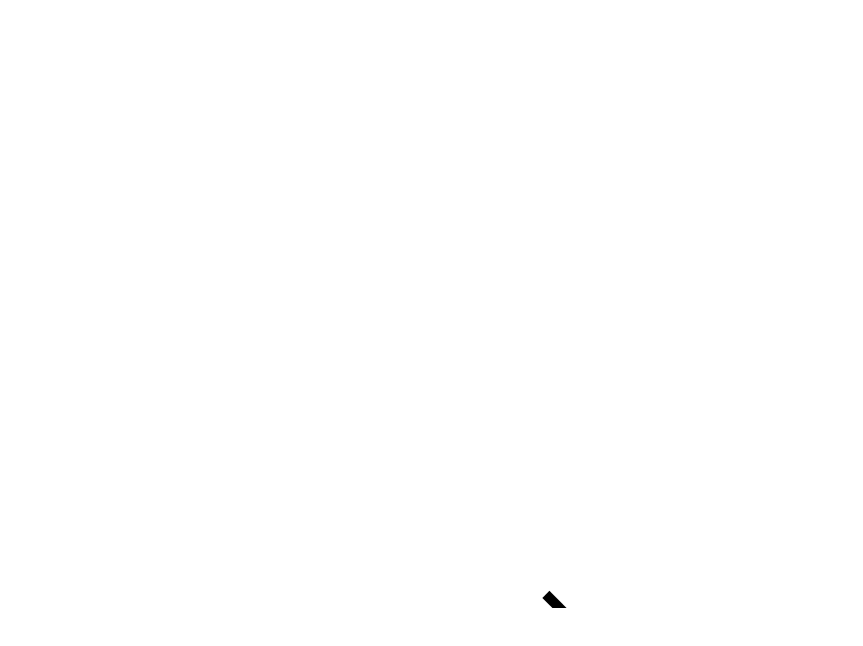
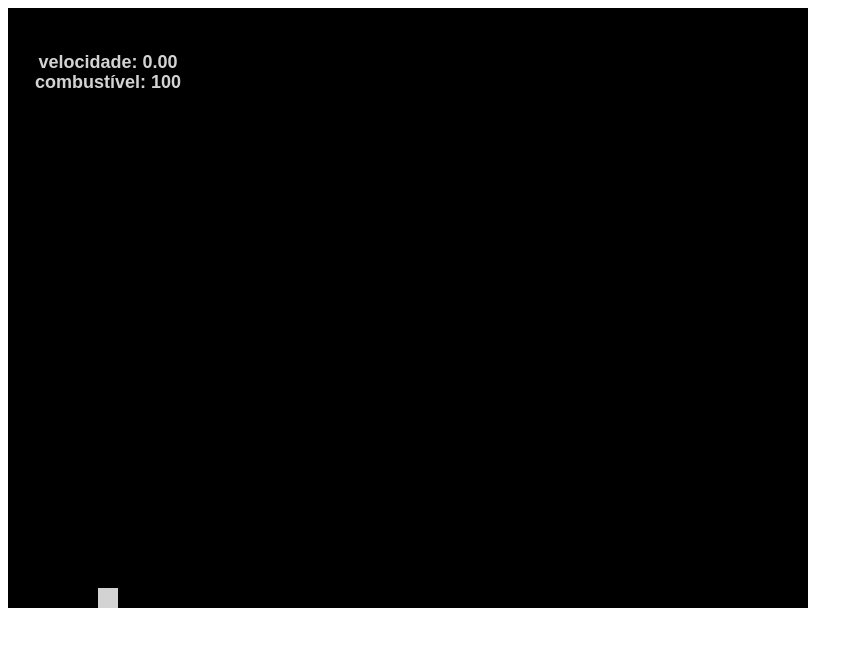
Before and after one commit to LeonardoGpaulo/lopal-moonlander, a plain HTML site: page alunissagem.html in a window 1280 px wide. Shown: the whole page, without its empty margins (0-863 px from the left). Drawn offline with Linux system fonts and the light colour scheme.

Commit message:
joguinho

```diff
--- a/alunissagem.html
+++ b/alunissagem.html
@@ -6,7 +6,9 @@
     <title>Alussinagem</title>
 </head>
 <body>
-    <canvas id="jogo" width="800" height="600"></canvas>
+    <canvas id="jogo" width="800" height="600" style="background-color: black">
+
+    </canvas>
     <script src="jogo.js">
 
     </script>
--- a/jogo.js
+++ b/jogo.js
@@ -1,22 +1,13 @@
+//Moonlander. Um jogo de alunissagem
+//Leonardo Gualberto(https://github.com/LeonardoGpaulo)
+//28/03/2025
+//Versão 0.1.0
+
 /** @type {HTMLCanvasElement} */
 
+//Seção de de modelagem de dados
 let canvas  = document.querySelector("#jogo");
 let contexto = canvas.getContext("2d");
-
-/*contexto.beginPath();
-contexto.rect(0, 0, 100, 100);
-contexto.fillStyle = "white";
-contexto.fill();
-contexto.strokeStyle = "black";
-contexto.stroke();
-
-contexto.beginPath();
-contexto.moveTo(100,100);
-contexto.lineTo(200,100);
-contexto.lineTo(100,200);
-contexto.lineTo(100, 100)
-contexto.fillStyle = "black";
-contexto.fill();*/
 
 let moduloLunar = {
     posicao: {
@@ -26,14 +17,16 @@ let moduloLunar = {
     angulo: 0,
     largura: 20,
     altura: 20,
-    cor: "black",
+    cor: "lightgray",
     motorLigado: false,
     velocidade:{
         x: 0,
         y: 0
-    }
+    },
+    combustivel:100
 }
 
+//seção de vizualização
 function desenharModuloLunar(){
     contexto.save();
     contexto.beginPath();
@@ -57,44 +50,68 @@ function desenharChama(){
     contexto.lineTo(moduloLunar.largura * 0.5, moduloLunar.altura * 0.5);
     //determina o tamanho da chama
     contexto.lineTo(0, moduloLunar.altura * 0.5 + Math.random() * 20);
-    contexto.lineTo(moduloLunar.largura * -0.5, moduloLunar.altura * 0.5);
+    //contexto.lineTo(moduloLunar.largura * -0.5, moduloLunar.altura * 0.5);
     contexto.closePath();
     contexto.fillStyle = "orange";
     contexto.fill();
 }
 
 
-let x = 0;
+function mostrarVelocidade(){
+    contexto.font = "bold 18px Arial";
+    contexto.textAlign = "center";
+    contexto.textBaseLine = "middle";
+    contexto.fillStyle = "lightgray";
+    let velocidade = `velocidade: ${(10 * moduloLunar.velocidade.y).toFixed(2)}`;
+    contexto.fillText(velocidade, 100, 60);
+}
 
+function mostrarCombustivel(){
+    contexto.font = "bold 18px Arial";
+    contexto.textAlign = "center";
+    contexto.textBaseLine = "middle";
+    contexto.fillStyle = "lightgray";
+    let combustivel = `combustível: ${(moduloLunar.combustivel).toFixed(0)}`;
+    contexto.fillText(combustivel, 100, 80)
+}
+
+ function gasto(){
+    if (moduloLunar.combustivel > 0) {
+        moduloLunar.combustivel --;
+        }else{
+            moduloLunar.combustivel = 0;
+            moduloLunar.motorLigado = false;
+        }
+    }
 function desenhar(){
     //limpar a tela
     contexto.clearRect(0, 0, canvas.width, canvas.height)
 
-    contexto.save() //salvand contexto atual
-    //vai (muda o contexto) para o centro da tela
-    contexto.translate(canvas.width / 2 , canvas.height / 2);
-    contexto.beginPath();
-    //contexto.arc(x, 100, 25, 0, 2* Math.PI);
-    contexto.rotate(Math.PI/4);
-    contexto.rect(x, 100, 25, 10);
-    contexto.fillStyle = "black";
-    contexto.fill();
-    contexto.restore(); //restaura o contexto anterior
+    //essa função atualiza a posição do moduloLunar em função da gravidade
+    atracaoGravitacional();
+    mostrarVelocidade();
+    mostrarCombustivel();
+    desenharModuloLunar();
+    //esta função repete a execução da função desenhar a cada quadro
+    if(moduloLunar.posicao.y >= (canvas.height - 0.5 * moduloLunar.altura)){
 
-    x = x + 1;
-
-    atracaoGravitacional();
-    requestAnimationFrame(desenhar);
-    desenharModuloLunar();
+    if(moduloLunar.velocidade.y >= 0.5 ){
+        return alert("voce morreu");
+    }else{
+        return alert ("voce não morreu");
+    }
+    }
+       requestAnimationFrame(desenhar);
 }
-
+//seção de controle
 
 document.addEventListener("keydown", teclaPressionada)
 function teclaPressionada(evento){
     if(evento.keyCode== 38){
         moduloLunar.motorLigado = true;
+        gasto();
     }
-}
+    }
 
 document.addEventListener("keyup", teclaSolta);
     function teclaSolta(evento){
@@ -108,9 +125,21 @@ document.addEventListener("keyup", teclaSolta);
     function atracaoGravitacional(){
         moduloLunar.posicao.x += moduloLunar.velocidade.x;
         moduloLunar.posicao.y += moduloLunar.velocidade.y;
+
         if(moduloLunar.motorLigado){
             moduloLunar.velocidade.y -= 0.2;
         }
         moduloLunar.velocidade.y += gravidade;
+        if(moduloLunar.posicao.y < 10){
+            moduloLunar.posicao.y = 10;
+            moduloLunar.velocidade.y = 0;
+
+        }if(moduloLunar.posicao.y > 590){
+            moduloLunar.posicao.y = 590;
+            moduloLunar.velocidade.y = 0;
+
+        }
+
     }
+
 desenhar();
```
